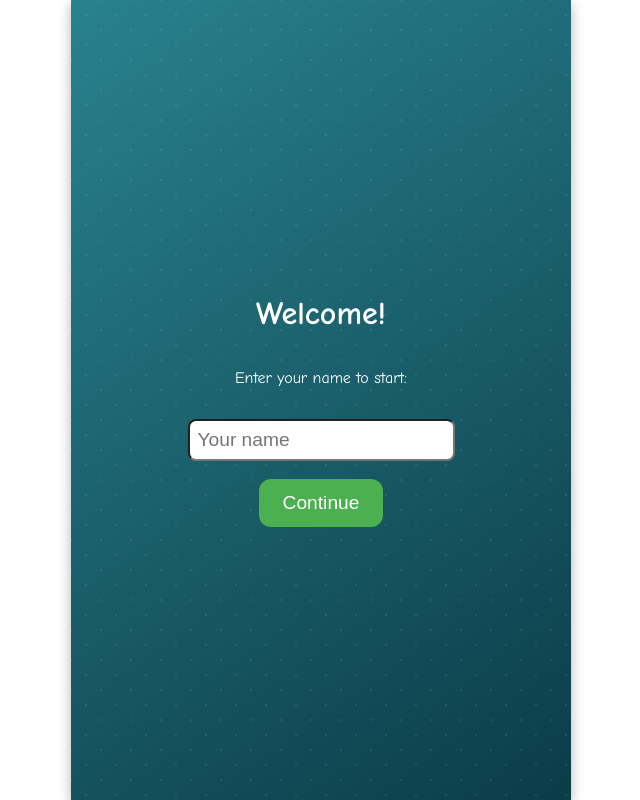
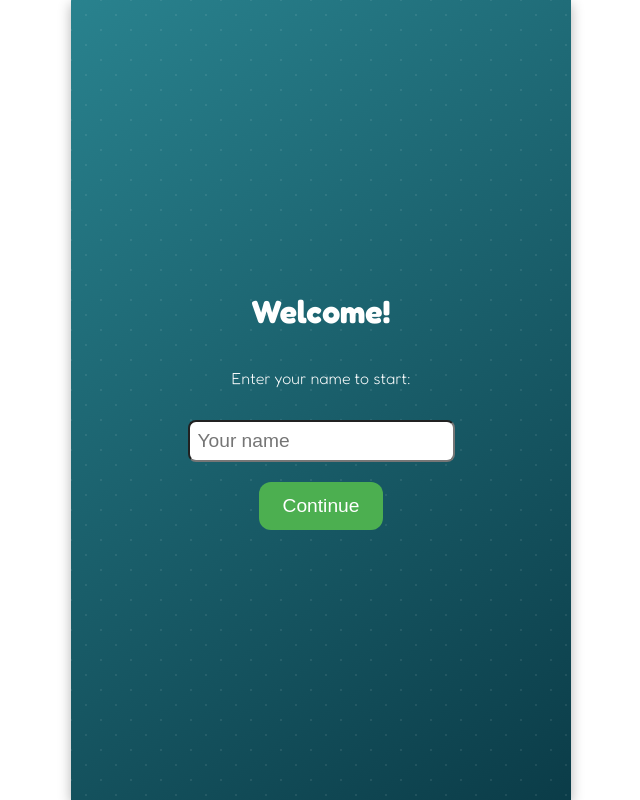
Before and after one commit to yyiinn/3MinMath, a plain HTML site: page index.html in a window 1280 px wide. Shown: the whole page, without its empty margins (319-959 px from the left). Drawn offline with Linux system fonts and the light colour scheme.

Commit message:
Update style.css

```diff
--- a/style.css
+++ b/style.css
@@ -2,7 +2,8 @@
 
 body {
   margin: 0;
-  font-family: 'Comic Sans MS', sans-serif;
+  font-family: 'Fredoka', sans-serif;
+  font-weight: 300;
   height: 100vh;
   display: flex;
   align-items: center;
```
